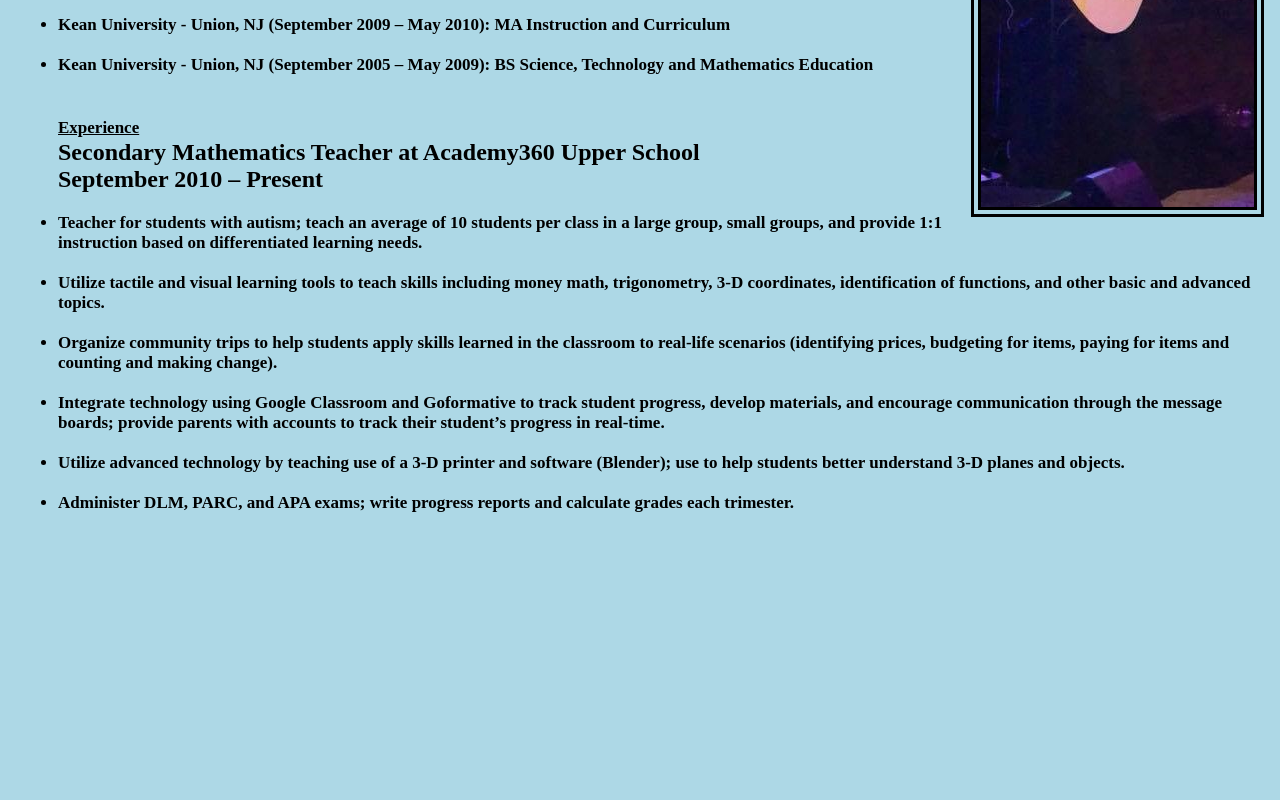
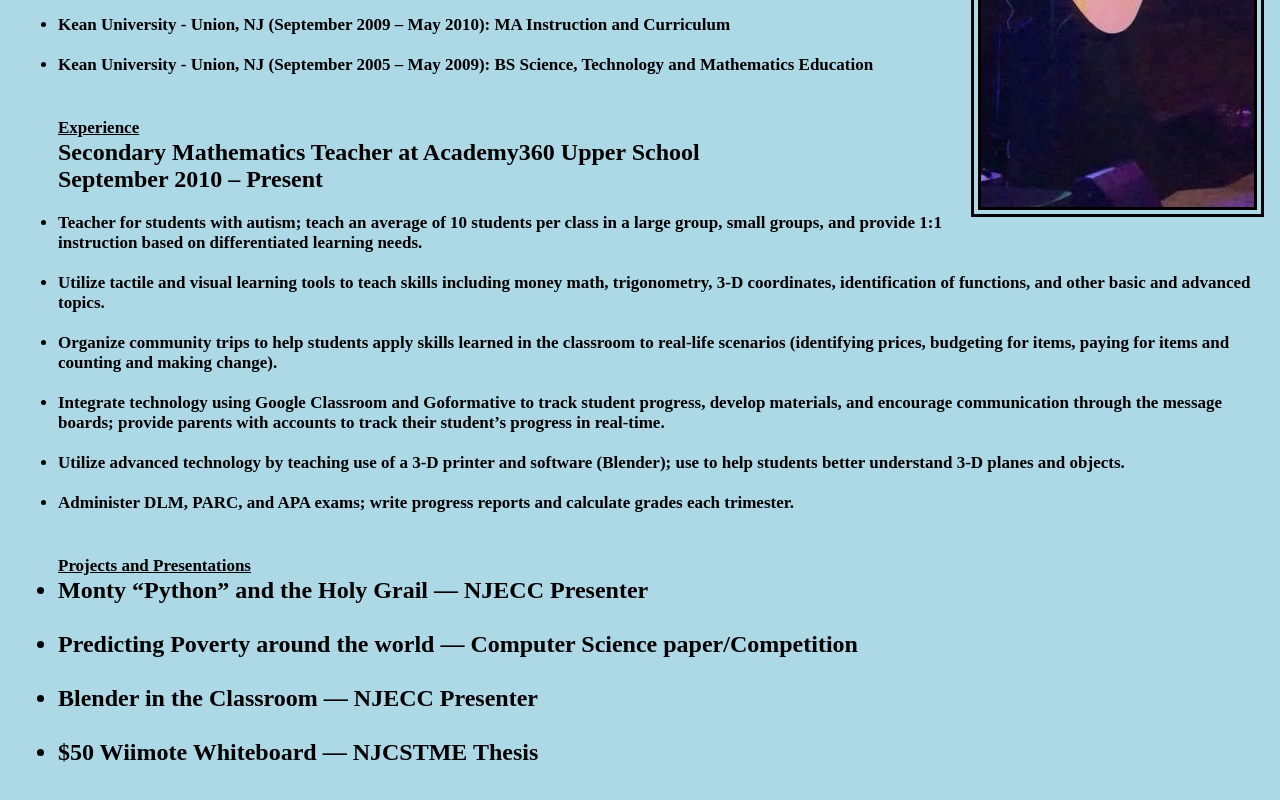
Before and after one commit to Ostomaj/OstromanSite, a plain HTML site: page index.html in a window 1280 px wide. Shown: the part 674-1474 px from the top of the page. Before the commit the page ends 1224 px from the top, so only its background shows below. Drawn offline with Linux system fonts and the light colour scheme.

Commit message:
Update index.html

```diff
--- a/index.html
+++ b/index.html
@@ -48,7 +48,12 @@
         <li>Utilize advanced technology by teaching use of a 3-D printer and software (Blender); use to help students better understand 3-D planes and objects.</li><br>
         <li>Administer DLM, PARC, and APA exams; write progress reports and calculate grades each trimester. </li><br>
         </ul>
-
+        <ul><u>Projects and Presentations</u><font size=5px><br>
+            <li>Monty “Python” and the Holy Grail — NJECC Presenter</li><br>
+            <li>Predicting Poverty around the world — Computer Science paper/Competition</li><br>
+            <li>Blender in the Classroom — NJECC Presenter</li><br>
+            <li>$50 Wiimote Whiteboard — NJCSTME Thesis</li><br>
+            </ul>
         </p2>
     </h3>
 
```
